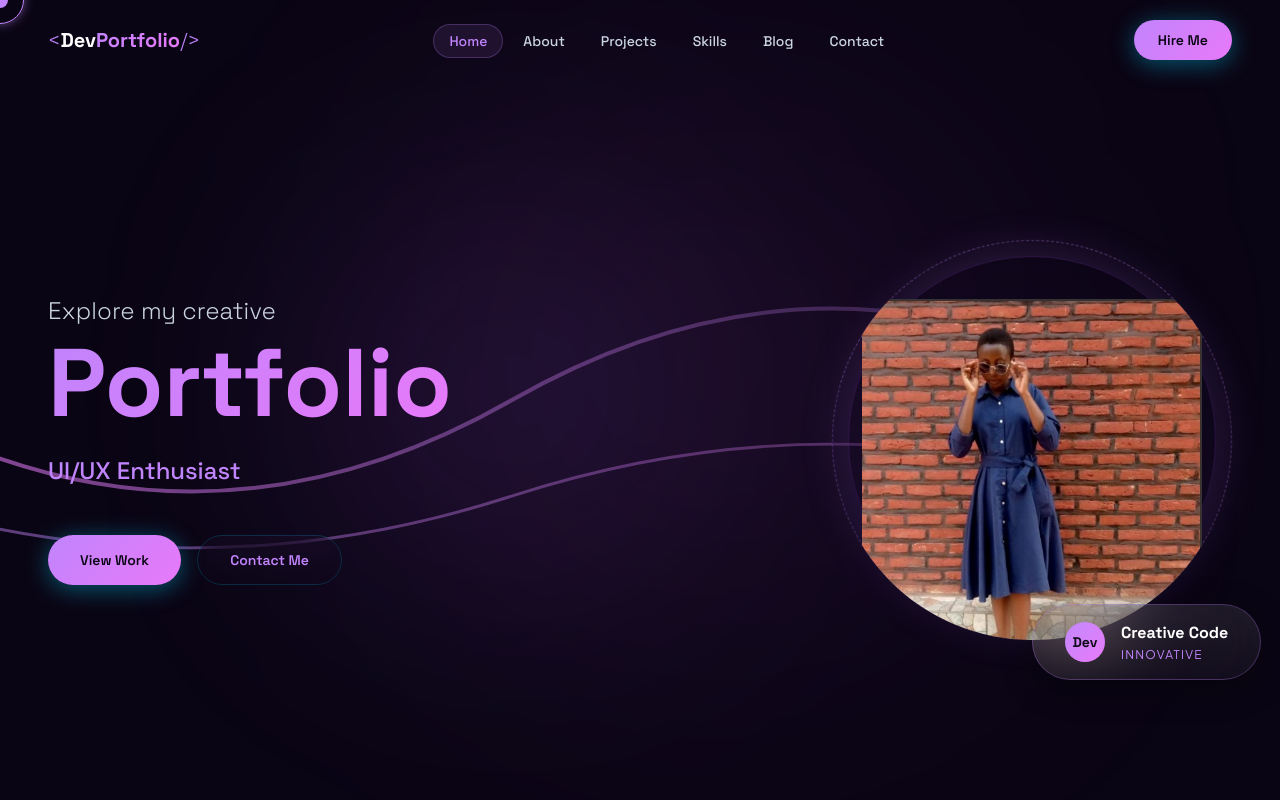
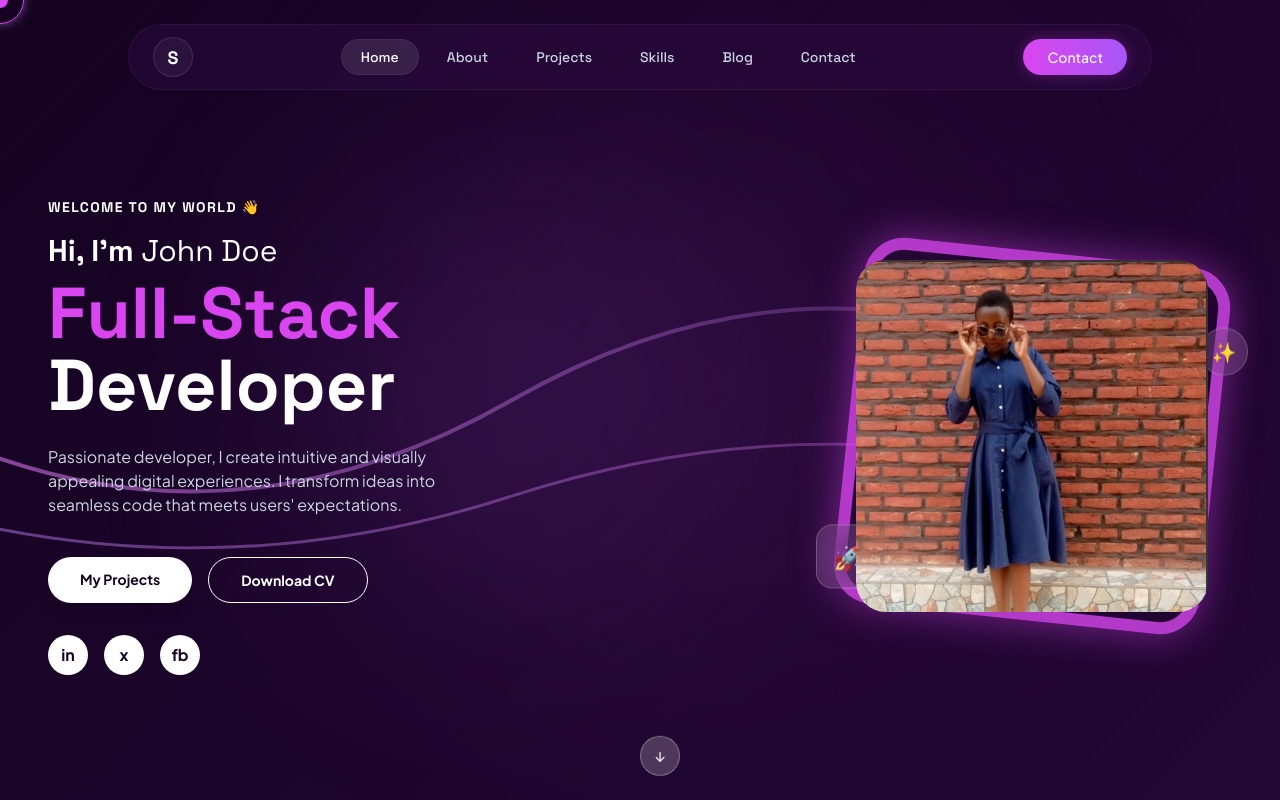
Before and after one commit to Kaliza-e/Kaliza, a React (Vite) app in the folder my-porfolio/: page / in a window 1280 px wide. Shown: the top 800 px of the page. Built offline with nearby package versions, Linux system fonts and the light colour scheme.

Commit message:
updated ui

```diff
--- a/my-porfolio/src/App.jsx
+++ b/my-porfolio/src/App.jsx
@@ -10,7 +10,7 @@ import Footer from './components/Footer'
 
 function App() {
   return (
-    <div className="relative bg-navy-900 min-h-screen">
+    <div className="relative bg-grad-hero min-h-screen">
       <CustomCursor />
       <Navbar />
       <main>
--- a/my-porfolio/src/components/Hero.jsx
+++ b/my-porfolio/src/components/Hero.jsx
@@ -4,7 +4,7 @@ import WaveBackground from './WaveBackground'
 
 export default function Hero() {
   return (
-    <section id="home" className="relative min-h-screen flex items-center justify-center pt-20 overflow-hidden">
+    <section id="home" className="relative min-h-screen flex items-center justify-center pt-28 pb-10 overflow-hidden">
       <WaveBackground />
 
       <div className="container mx-auto px-6 lg:px-12 relative z-10 grid lg:grid-cols-2 gap-12 items-center">
@@ -15,41 +15,44 @@ export default function Hero() {
           animate={{ opacity: 1, x: 0 }}
           transition={{ duration: 0.8, ease: "easeOut" }}
         >
-          <span className="font-display text-xl md:text-2xl font-light text-slate-300 mb-2">
-            Explore my creative
+          <span className="font-display text-xs md:text-sm font-bold tracking-widest text-white uppercase mb-4">
+            WELCOME TO MY WORLD 👋
           </span>
-          <h1 className="font-display text-5xl md:text-7xl lg:text-8xl font-extrabold text-white mb-6 leading-tight">
-            <span className="text-gradient">Portfolio</span>
+          <h2 className="font-display text-2xl md:text-3xl font-bold text-white mb-2">
+            Hi, I'm <span className="font-normal">John Doe</span>
+          </h2>
+          <h1 className="font-display text-5xl md:text-6xl lg:text-7xl font-extrabold text-white mb-6 leading-tight">
+            <span className="text-cyan-400">Full-Stack</span> Developer
           </h1>
 
-          <div className="h-12 mb-8">
-            <TypeAnimation
-              sequence={[
-                'Full-Stack Developer',
-                2000,
-                'UI/UX Enthusiast',
-                2000,
-                'Creative Problem Solver',
-                2000,
-              ]}
-              wrapper="span"
-              speed={50}
-              className="text-xl md:text-2xl text-cyan-400 font-display font-medium"
-              repeat={Infinity}
-            />
+          <p className="text-slate-300 max-w-md text-sm md:text-base leading-relaxed mb-10">
+            Passionate developer, I create intuitive and visually appealing digital experiences. I transform ideas into seamless code that meets users' expectations.
+          </p>
+
+          <div className="flex flex-wrap gap-4 justify-center lg:justify-start mb-8">
+            <a href="#projects" className="bg-white text-navy-900 hover:bg-slate-200 px-8 py-3 rounded-full font-bold text-sm transition-all shadow-lg pointer-events-auto">
+              My Projects
+            </a>
+            <a href="#contact" className="bg-transparent border border-white text-white hover:bg-white/10 px-8 py-3 rounded-full font-bold text-sm transition-all pointer-events-auto">
+              Download CV
+            </a>
           </div>
 
-          <div className="flex flex-wrap gap-4 justify-center lg:justify-start">
-            <a href="#projects" className="btn-primary">
-              View Work
+          {/* Social Icons matching image */}
+          <div className="flex gap-4 pointer-events-auto">
+            <a href="#" className="w-10 h-10 rounded-full bg-white text-navy-900 flex items-center justify-center hover:-translate-y-1 transition-transform">
+              <span className="font-bold">in</span>
             </a>
-            <a href="#contact" className="btn-outline">
-              Contact Me
+            <a href="#" className="w-10 h-10 rounded-full bg-white text-navy-900 flex items-center justify-center hover:-translate-y-1 transition-transform">
+              <span className="font-bold">x</span>
+            </a>
+            <a href="#" className="w-10 h-10 rounded-full bg-white text-navy-900 flex items-center justify-center hover:-translate-y-1 transition-transform">
+              <span className="font-bold">fb</span>
             </a>
           </div>
         </motion.div>
 
-        {/* Image/Avatar */}
+        {/* Image/Avatar matching image frame */}
         <motion.div
           className="relative flex justify-center lg:justify-end"
           initial={{ opacity: 0, scale: 0.8 }}
@@ -57,38 +60,42 @@ export default function Hero() {
           transition={{ duration: 1, delay: 0.2, type: "spring" }}
         >
           <div className="relative w-[300px] h-[300px] md:w-[400px] md:h-[400px]">
-            {/* Glowing ring behind */}
-            <div className="absolute inset-0 rounded-full border border-dashed border-cyan-400/40 animate-[spin_20s_linear_infinite]"></div>
-            <div className="absolute inset-4 rounded-full border border-cyan-500/20 shadow-[0_0_50px_rgba(192,132,252,0.2)]"></div>
+            {/* The distinctive rounded glowing frame from the image */}
+            <div className="absolute inset-4 rounded-[40px] border-[12px] border-cyan-400/80 shadow-[0_0_40px_rgba(217,70,239,0.5)] transform rotate-6"></div>
+
+            {/* Floating elements */}
+            <motion.div
+              className="absolute -left-4 bottom-10 w-16 h-16 bg-white/10 backdrop-blur-xl rounded-2xl border border-white/20 flex items-center justify-center text-2xl transform -rotate-12"
+              animate={{ y: [0, -10, 0] }}
+              transition={{ repeat: Infinity, duration: 4, ease: "easeInOut" }}
+            >🚀</motion.div>
+            <motion.div
+              className="absolute -right-4 top-20 w-12 h-12 bg-white/10 backdrop-blur-xl rounded-full border border-white/20 flex items-center justify-center text-xl transform rotate-12"
+              animate={{ y: [0, 15, 0] }}
+              transition={{ repeat: Infinity, duration: 5, ease: "easeInOut" }}
+            >✨</motion.div>
 
             {/* Avatar image container */}
-            <div className="absolute inset-0 rounded-full overflow-hidden flex items-end justify-center bg-gradient-to-b from-transparent to-navy-800/50">
+            <div className="absolute inset-6 rounded-[30px] overflow-hidden flex items-end justify-center bg-transparent z-10">
               <img
                 src="/src/assets/avatar.jpg"
                 alt="Creative Developer"
-                className="w-[85%] object-cover object-bottom"
+                className="w-full h-full object-cover"
               />
             </div>
-
-            {/* Badge overlay */}
-            <motion.div
-              className="absolute -bottom-6 md:-bottom-10 left-1/2 -translate-x-1/2 glass-card px-8 py-4 rounded-full flex items-center gap-4 whitespace-nowrap border-cyan-400/30 backdrop-blur-2xl"
-              initial={{ y: 20, opacity: 0 }}
-              animate={{ y: 0, opacity: 1 }}
-              transition={{ delay: 1 }}
-              whileHover={{ y: -5, scale: 1.05 }}
-            >
-              <div className="w-10 h-10 rounded-full bg-grad-cyan flex items-center justify-center text-navy-900 font-bold font-display text-sm">
-                Dev
-              </div>
-              <div>
-                <p className="text-white font-display font-bold text-base">Creative Code</p>
-                <p className="text-cyan-400 text-xs tracking-widest uppercase mt-0.5">innovative</p>
-              </div>
-            </motion.div>
           </div>
         </motion.div>
       </div>
+
+      {/* Scroll Down Indicator from image */}
+      <motion.a
+        href="#about"
+        className="absolute bottom-8 left-1/2 -translate-x-1/2 w-10 h-10 rounded-full bg-white/20 backdrop-blur-sm border border-white/30 flex items-center justify-center text-white pointer-events-auto hover:bg-white/30 transition-colors z-20"
+        animate={{ y: [0, 10, 0] }}
+        transition={{ repeat: Infinity, duration: 2, ease: "easeInOut" }}
+      >
+        ↓
+      </motion.a>
     </section>
   )
 }
--- a/my-porfolio/src/components/Navbar.jsx
+++ b/my-porfolio/src/components/Navbar.jsx
@@ -19,7 +19,7 @@ export default function Navbar() {
 
   useEffect(() => {
     const handleScroll = () => {
-      setScrolled(window.scrollY > 40)
+      setScrolled(window.scrollY > 20)
 
       const sections = navLinks.map(link => document.getElementById(link.to))
       const scrollPosition = window.scrollY + 100
@@ -38,41 +38,37 @@ export default function Navbar() {
   }, [])
 
   return (
-    <motion.nav
-      className={`fixed top-0 left-0 right-0 z-50 transition-all duration-300 ${
-        scrolled
-          ? 'bg-navy-900/85 backdrop-blur-[20px] border-b border-cyan-400/10 py-3 shadow-[0_4px_30px_rgba(0,0,0,0.4)]'
-          : 'py-5'
-      }`}
+    <motion.div
+      className="fixed top-6 left-0 right-0 z-50 flex justify-center px-4"
       initial={{ y: -80, opacity: 0 }}
       animate={{ y: 0, opacity: 1 }}
       transition={{ duration: 0.6, ease: 'easeOut' }}
     >
-      <div className="container mx-auto px-6 lg:px-12 flex items-center justify-between">
-        {/* Logo */}
-        <Link to="home" smooth duration={600} className="font-display text-xl font-extrabold cursor-pointer flex-shrink-0 text-white">
-          <span className="text-cyan-400 font-light">&lt;</span>
-          Dev
-          <span className="text-gradient">Portfolio</span>
-          <span className="text-cyan-400 font-light">/&gt;</span>
+      <nav className={`w-full max-w-5xl rounded-full transition-all duration-300 flex items-center justify-between px-6 py-3 ${
+        scrolled ? 'bg-navy-900/90 backdrop-blur-md shadow-2xl border border-white/5' : 'bg-navy-800/50 backdrop-blur-sm border border-white/5'
+      }`}>
+
+        {/* Logo Icon */}
+        <Link to="home" smooth duration={600} className="w-10 h-10 rounded-full bg-white/5 flex items-center justify-center cursor-pointer flex-shrink-0 text-white border border-white/10 hover:bg-white/10 transition-colors">
+          <span className="font-display font-bold text-lg leading-none mt-0.5">S</span>
         </Link>
 
         {/* Desktop Links */}
-        <ul className="hidden lg:flex items-center gap-1 mx-auto">
+        <ul className="hidden md:flex items-center gap-2">
           {navLinks.map(({ label, to }) => (
             <li key={to}>
               <Link
                 to={to}
                 smooth
                 duration={600}
-                className={`relative font-display text-sm font-medium px-4 py-2 rounded-full cursor-pointer transition-colors duration-300 ${
-                  active === to ? 'text-cyan-400' : 'text-slate-300 hover:text-white'
+                className={`relative font-display text-sm font-medium px-5 py-2 rounded-full cursor-pointer transition-colors duration-300 z-10 block ${
+                  active === to ? 'text-white' : 'text-slate-300 hover:text-white'
                 }`}
               >
                 {label}
                 {active === to && (
                   <motion.span
-                    className="absolute inset-0 bg-cyan-400/10 border border-cyan-400/25 rounded-full -z-10"
+                    className="absolute inset-0 bg-white/10 border border-white/5 rounded-full -z-10"
                     layoutId="nav-indicator"
                     transition={{ type: 'spring', stiffness: 400, damping: 30 }}
                   />
@@ -82,30 +78,30 @@ export default function Navbar() {
           ))}
         </ul>
 
-        {/* CTA Desktop */}
-        <a href="#contact" className="hidden lg:inline-flex btn-primary px-6 py-2.5 text-sm pointer-events-auto">
-          Hire Me
+        {/* CTA Button */}
+        <a href="#contact" className="hidden md:inline-flex bg-gradient-to-r from-cyan-400 to-teal-400 hover:from-cyan-300 hover:to-teal-300 text-white px-6 py-2 rounded-full font-medium text-sm transition-all shadow-[0_0_15px_rgba(217,70,239,0.3)]">
+          Contact
         </a>
 
         {/* Mobile Hamburger */}
         <button
-          className="lg:hidden p-2 text-cyan-400 border border-glass-border rounded-lg hover:bg-cyan-400/10 transition-colors pointer-events-auto"
+          className="md:hidden p-2 text-white/80 hover:text-white transition-colors pointer-events-auto"
           onClick={() => setMenuOpen(!menuOpen)}
           aria-label="Toggle menu"
         >
           {menuOpen ? <FiX size={24} /> : <FiMenu size={24} />}
         </button>
-      </div>
+      </nav>
 
       {/* Mobile Menu */}
       <AnimatePresence>
         {menuOpen && (
           <motion.div
-            className="lg:hidden bg-navy-900/95 backdrop-blur-[20px] border-t border-glass-border px-6 py-5 overflow-hidden flex flex-col pointer-events-auto"
-            initial={{ opacity: 0, height: 0 }}
-            animate={{ opacity: 1, height: 'auto' }}
-            exit={{ opacity: 0, height: 0 }}
-            transition={{ duration: 0.3 }}
+            className="absolute top-20 left-4 right-4 bg-navy-900/95 backdrop-blur-xl border border-white/10 rounded-2xl p-6 shadow-2xl flex flex-col md:hidden"
+            initial={{ opacity: 0, y: -20, scale: 0.95 }}
+            animate={{ opacity: 1, y: 0, scale: 1 }}
+            exit={{ opacity: 0, y: -20, scale: 0.95 }}
+            transition={{ duration: 0.2 }}
           >
             <ul className="flex flex-col gap-2">
               {navLinks.map(({ label, to }) => (
@@ -114,7 +110,7 @@ export default function Navbar() {
                     to={to}
                     smooth
                     duration={600}
-                    className="block font-display text-base font-medium text-slate-300 px-4 py-3 rounded-xl cursor-pointer hover:text-cyan-400 hover:bg-cyan-400/10 transition-colors"
+                    className="block font-display text-base font-medium text-slate-300 px-4 py-3 rounded-xl cursor-pointer hover:text-white hover:bg-white/5 transition-colors"
                     onClick={() => setMenuOpen(false)}
                   >
                     {label}
@@ -122,12 +118,12 @@ export default function Navbar() {
                 </li>
               ))}
             </ul>
-            <a href="#contact" className="btn-primary mt-4 justify-center" onClick={() => setMenuOpen(false)}>
-              Hire Me
+            <a href="#contact" className="mt-4 bg-gradient-to-r from-cyan-400 to-teal-400 text-white text-center py-3 rounded-xl font-medium" onClick={() => setMenuOpen(false)}>
+              Contact
             </a>
           </motion.div>
         )}
       </AnimatePresence>
-    </motion.nav>
+    </motion.div>
   )
 }
--- a/my-porfolio/tailwind.config.js
+++ b/my-porfolio/tailwind.config.js
@@ -8,19 +8,16 @@ export default {
     extend: {
       colors: {
         navy: {
-          900: '#020b1a',
-          800: '#030f26',
-          700: '#051630',
-          800: '#1e0f33',
-          900: '#0a0514',
+          800: '#2d0a42',
+          900: '#150321',
         },
         cyan: {
-          300: '#d8b4fe', // Actually purple now, keeping name for compatibility
-          400: '#c084fc',
-          500: '#a855f7',
+          300: '#e879f9',
+          400: '#d946ef',
+          500: '#c026d3',
         },
         teal: {
-          400: '#e879f9', // Actually fuchsia now
+          400: '#a855f7',
         },
         glass: {
           bg: 'rgba(255, 255, 255, 0.04)',
@@ -32,12 +29,12 @@ export default {
         body: ['"Plus Jakarta Sans"', 'sans-serif'],
       },
       backgroundImage: {
-        'grad-cyan': 'linear-gradient(135deg, #c084fc 0%, #e879f9 100%)',
-        'grad-hero': 'radial-gradient(circle at 50% 50%, rgba(192, 132, 252, 0.1) 0%, rgba(10, 5, 20, 1) 100%)',
-        'grad-card': 'linear-gradient(180deg, rgba(255,255,255,0.05) 0%, rgba(255,255,255,0) 100%)',
+        'grad-cyan': 'linear-gradient(90deg, #d946ef 0%, #a855f7 100%)', // Magenta to Purple
+        'grad-hero': 'linear-gradient(135deg, #150321 0%, #2d0a42 50%, #4c116a 100%)', // Deep background gradient
+        'grad-card': 'linear-gradient(180deg, rgba(255,255,255,0.08) 0%, rgba(255,255,255,0) 100%)',
       },
       boxShadow: {
-        glow: '0 0 30px -5px rgba(192, 132, 252, 0.4)',
+        glow: '0 0 30px -5px rgba(217, 70, 239, 0.4)', // Magenta glow
         card: '0 8px 32px rgba(0, 0, 0, 0.4)',
       }
     },
```
